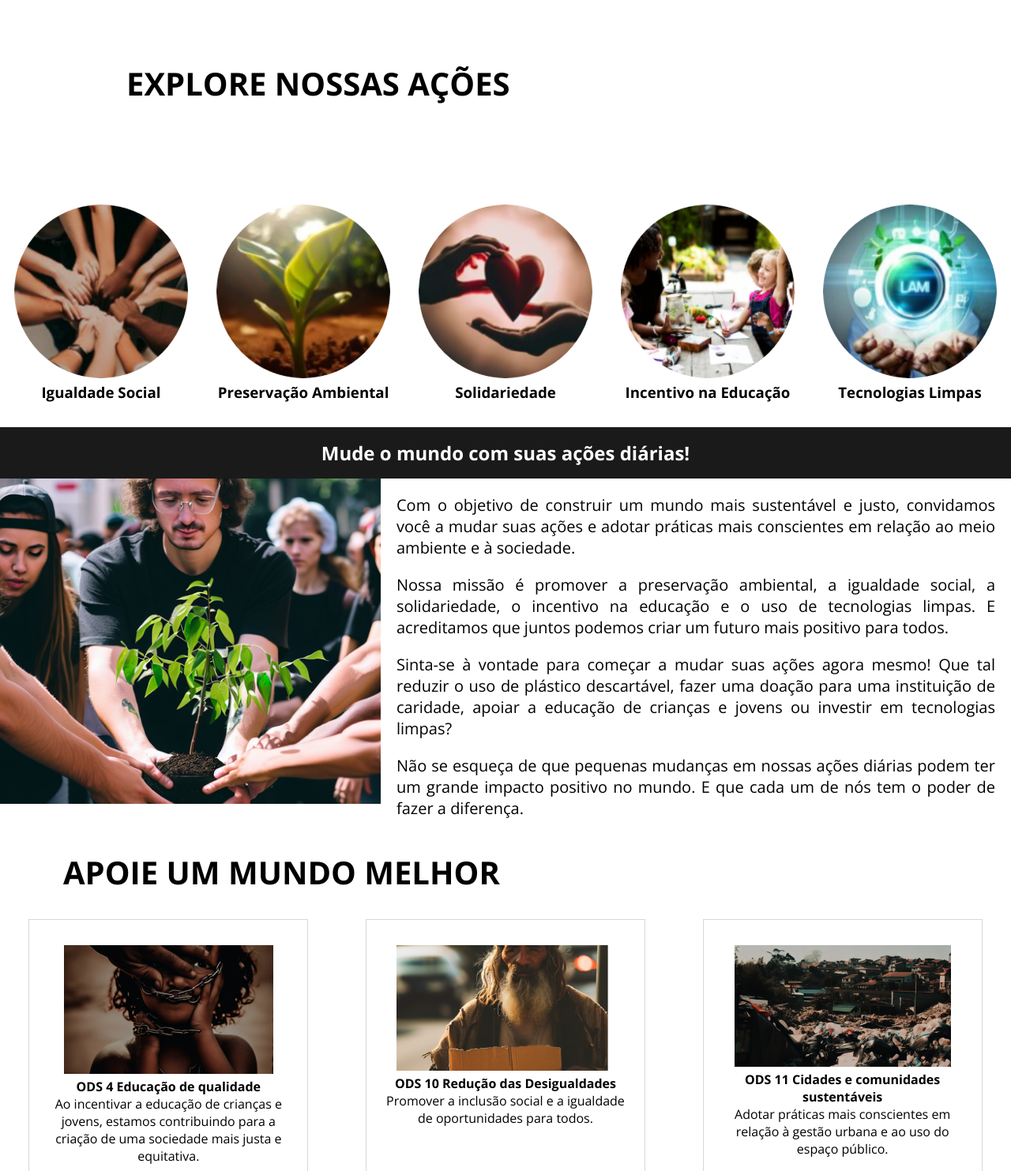
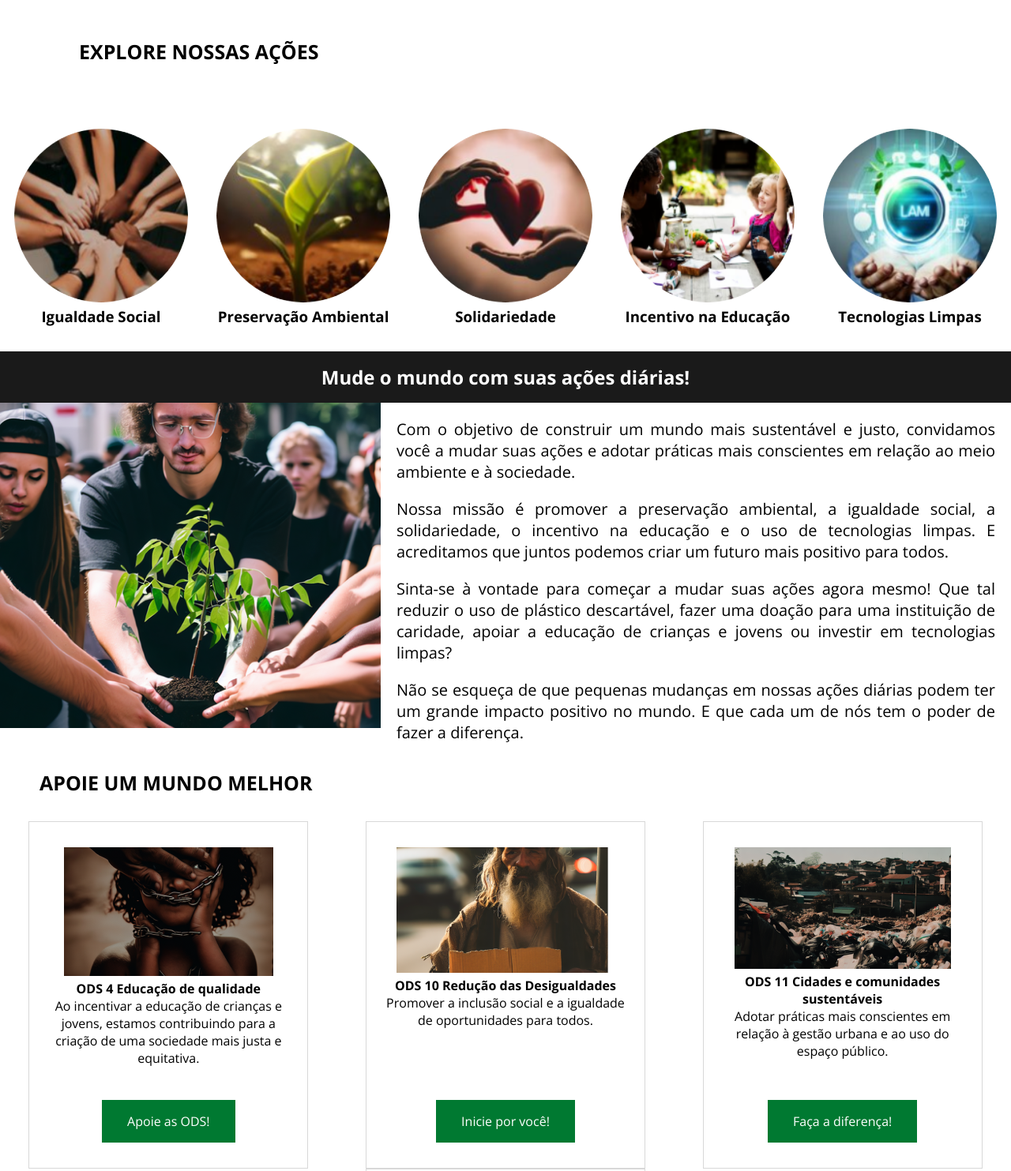
Before and after one commit to Pr0jet0X/projeto-envolve, a plain HTML site: page index.html in a window 1280 px wide. Shown: the part 539-2022 px from the top of the page at 79% size. Drawn offline with nearby package versions, Linux system fonts and the light colour scheme.

Commit message:
Update style.css

```diff
--- a/style.css
+++ b/style.css
@@ -110,7 +110,7 @@
 }
 
 .explorar__titulo{
-    font-size: 40px;
+    font-size: 25px;
     margin: 2em 0 3em 4em;
 }
 
@@ -173,7 +173,7 @@
 }
 
 .apoie__titulo{
-    font-size: 40px;
+    font-size: 25px;
     margin-top: 0.5em;
     margin-bottom: 0.5em;
     margin-left: 2em;
```
